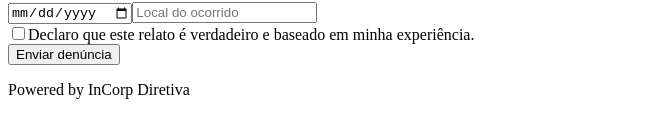
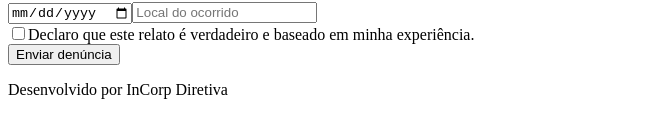
Before and after one commit to incorpdiretiva/canal-denuncias, a Next.js app: page /empresa-teste in a window 1280 px wide. Shown: the part 256-394 px from the top of the page, without its empty margins (0-647 px from the left). Built offline with nearby package versions, Linux system fonts and the light colour scheme.

Commit message:
Corrige frase de rodapé e verifica lib/firebase

```diff
--- a/app/empresa-teste/page.tsx
+++ b/app/empresa-teste/page.tsx
@@ -125,7 +125,7 @@
           </button>
         </form>
 
-        <p className="mt-6 text-xs text-gray-500 text-center">Powered by InCorp Diretiva</p>
+        <p className="mt-6 text-xs text-gray-500 text-center">Desenvolvido por InCorp Diretiva</p>
       </div>
     </div>
   );
```
